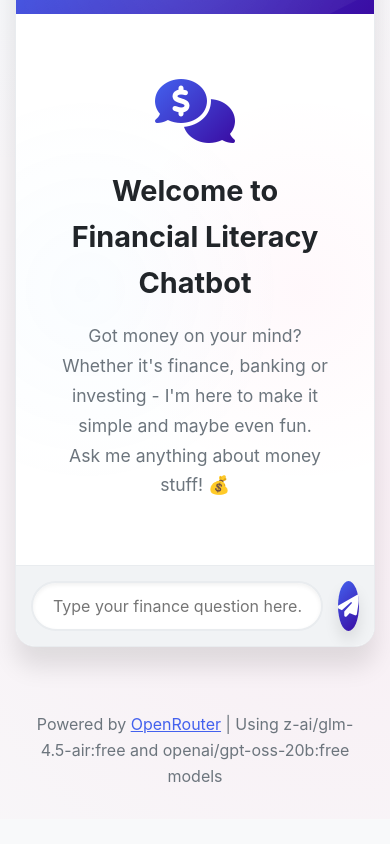
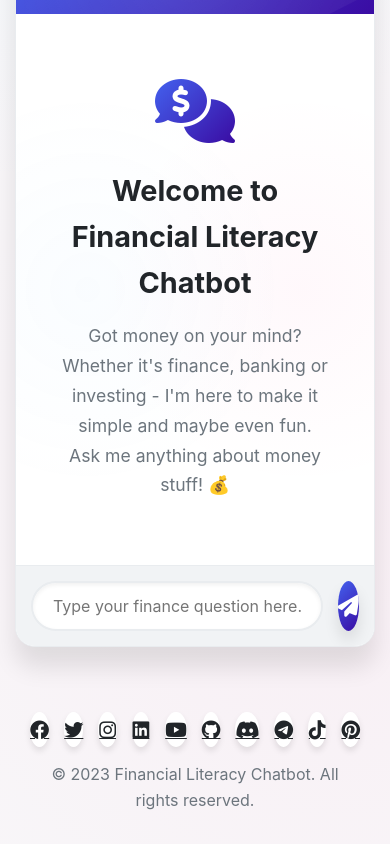
Before and after one commit to WACHIURI254/finance_help, a plain HTML site: page index.html in a window 390 px wide. Shown: the part 824-1668 px from the top of the page. Before the commit the page ends 1643 px from the top, so only its background shows below. Drawn offline with Linux system fonts and the light colour scheme.

Commit message:
index.html

```diff
--- a/index.html
+++ b/index.html
@@ -615,6 +615,60 @@
     font-size: 1rem;
     padding: 15px;
   }
+  .social-icons {
+    display: flex;
+    justify-content: center;
+    gap: 20px;
+    margin-bottom: 15px;
+  }
+  .social-icons a {
+    color: var(--text);
+    font-size: 1.5rem;
+    transition: var(--transition);
+    display: flex;
+    align-items: center;
+    justify-content: center;
+    width: 40px;
+    height: 40px;
+    border-radius: 50%;
+    background: var(--surface);
+    box-shadow: var(--shadow);
+  }
+  .social-icons a:hover {
+    color: white;
+    transform: translateY(-5px);
+    box-shadow: var(--shadow-lg);
+  }
+  .social-icons .fa-facebook:hover {
+    background: #1877f2;
+  }
+  .social-icons .fa-twitter:hover {
+    background: #1da1f2;
+  }
+  .social-icons .fa-instagram:hover {
+    background: linear-gradient(45deg, #f58529, #dd2a7b, #8134af, #515bd4);
+  }
+  .social-icons .fa-linkedin:hover {
+    background: #0077b5;
+  }
+  .social-icons .fa-youtube:hover {
+    background: #ff0000;
+  }
+  .social-icons .fa-github:hover {
+    background: #333;
+  }
+  .social-icons .fa-discord:hover {
+    background: #7289da;
+  }
+  .social-icons .fa-telegram:hover {
+    background: #0088cc;
+  }
+  .social-icons .fa-tiktok:hover {
+    background: #000;
+  }
+  .social-icons .fa-pinterest:hover {
+    background: #e60023;
+  }
   /* Modal styles */
   .modal {
     display: none;
@@ -927,6 +981,16 @@
     .settings-tab.active {
       background: rgba(67, 97, 238, 0.1);
       border-radius: 10px;
+    }
+
+    .social-icons {
+      gap: 15px;
+    }
+
+    .social-icons a {
+      width: 35px;
+      height: 35px;
+      font-size: 1.2rem;
     }
   }
 </style>
@@ -993,7 +1057,19 @@
     </div>
   </div>
   <div class="footer">
-    <p>Powered by <a href="https://openrouter.ai" target="_blank" style="color:var(--primary);">OpenRouter</a> | Using z-ai/glm-4.5-air:free and openai/gpt-oss-20b:free models</p>
+    <div class="social-icons">
+      <a href="#" target="_blank" title="Facebook"><i class="fab fa-facebook"></i></a>
+      <a href="#" target="_blank" title="Twitter"><i class="fab fa-twitter"></i></a>
+      <a href="#" target="_blank" title="Instagram"><i class="fab fa-instagram"></i></a>
+      <a href="#" target="_blank" title="LinkedIn"><i class="fab fa-linkedin"></i></a>
+      <a href="#" target="_blank" title="YouTube"><i class="fab fa-youtube"></i></a>
+      <a href="#" target="_blank" title="GitHub"><i class="fab fa-github"></i></a>
+      <a href="#" target="_blank" title="Discord"><i class="fab fa-discord"></i></a>
+      <a href="#" target="_blank" title="Telegram"><i class="fab fa-telegram"></i></a>
+      <a href="#" target="_blank" title="TikTok"><i class="fab fa-tiktok"></i></a>
+      <a href="#" target="_blank" title="Pinterest"><i class="fab fa-pinterest"></i></a>
+    </div>
+    <p>&copy; 2023 Financial Literacy Chatbot. All rights reserved.</p>
   </div>
 </div>
 <!-- Settings Modal -->
```
